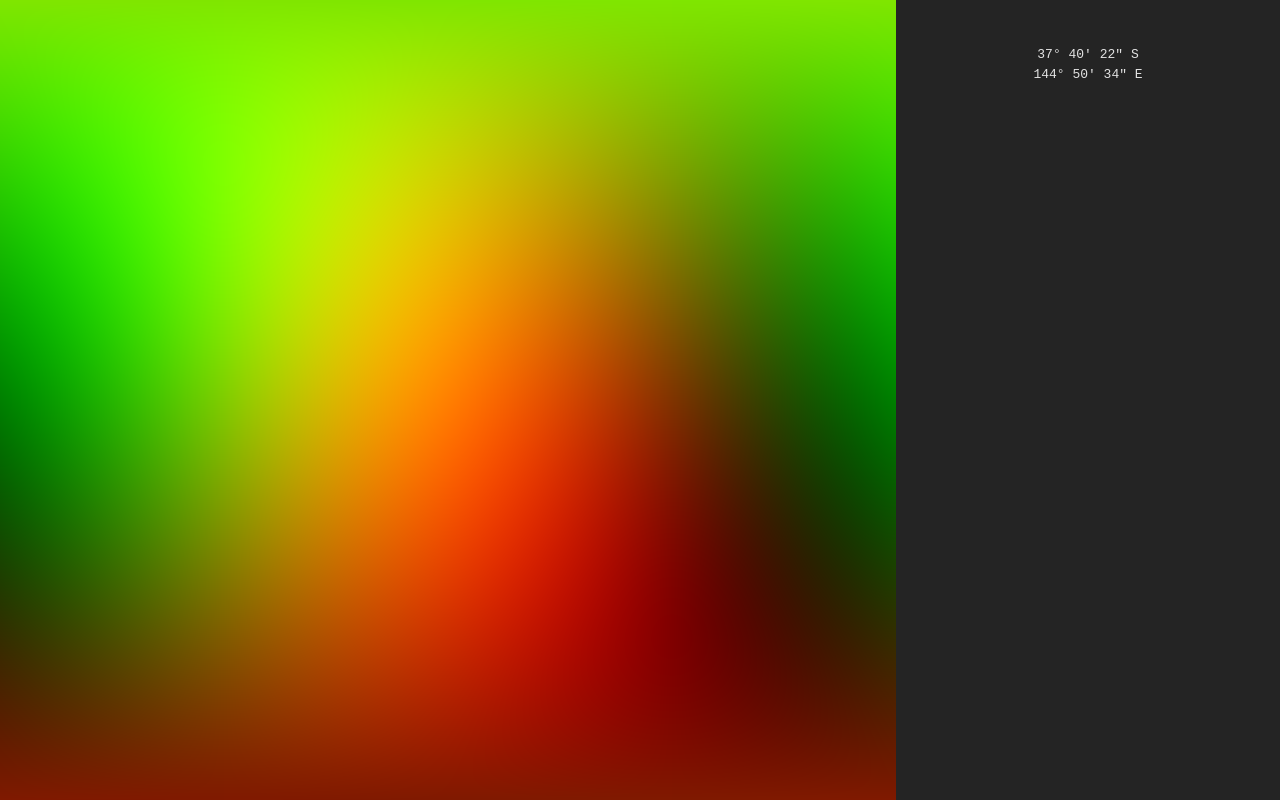
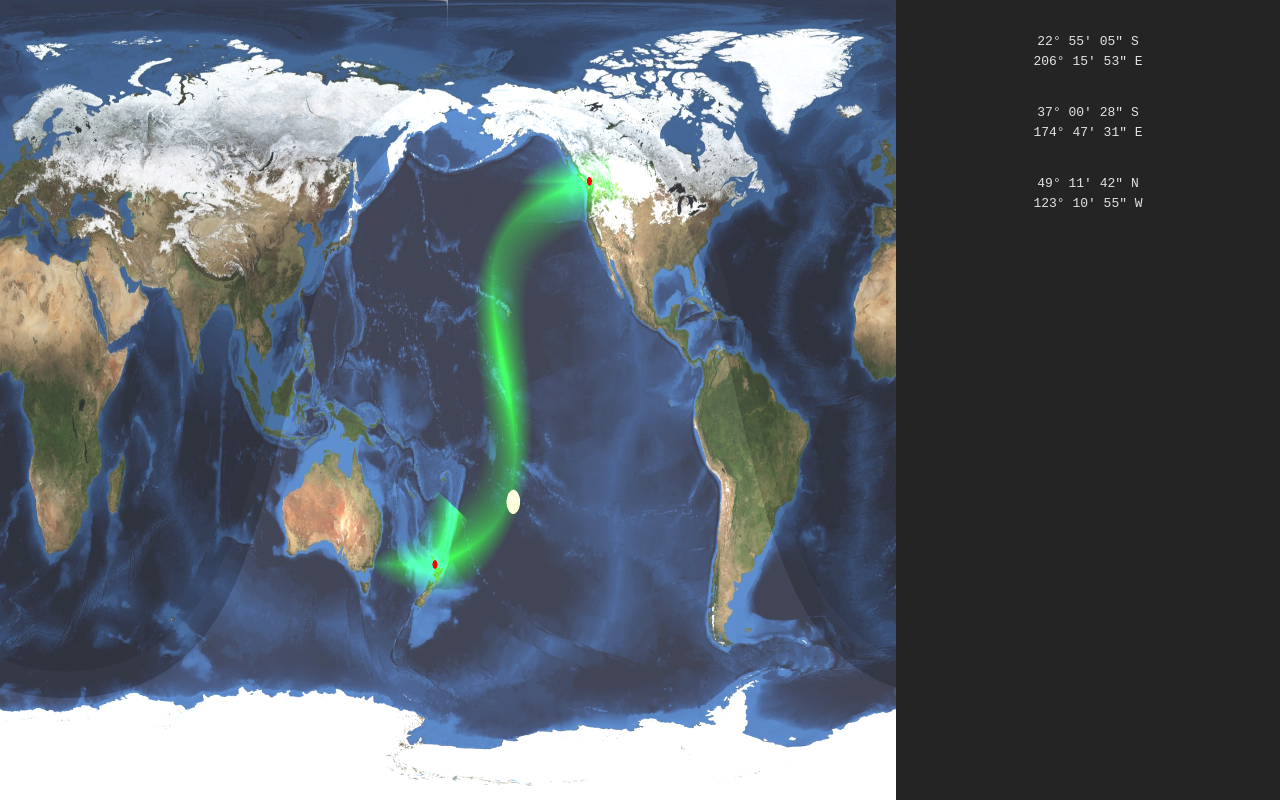
Before and after one commit to Rafferty97/flight-light, a React (Vite) app: page / in a window 1280 px wide. Built offline with nearby package versions, Linux system fonts and the light colour scheme.

Commit message:
Checkpoint: Green glow

```diff
--- a/src/App.tsx
+++ b/src/App.tsx
@@ -14,28 +14,33 @@ interface ShaderSource {
 function App() {
   const canvas = useRef<HTMLCanvasElement>(null);
   const map = useRef<Map | undefined>();
-  const [sun, setSun] = useState<LongLat>([0, 0]);
-  const [pointer, setPointer] = useState<LongLat>([0, 0]);
+  const [rotate, setRotate] = useState(0.5);
+  const [sun, setSun] = useState<LongLat>([3.6, -0.4]);
+  const [src, setSrc] = useState<LongLat>([0, 0]);
+  const [dst, setDst] = useState<LongLat>([0, 0]);
 
   useEffect(() => {
     if (!canvas.current) return;
     map.current ||= new Map(canvas.current);
-    map.current.render(sun, pointer);
-  }, [sun, pointer]);
+    map.current.render(rotate, sun, src, dst);
+  }, [rotate, sun, src, dst]);
 
   useEffect(() => {
     loadAirports().then((a) => {
-      const mel = a.find((a) => a.code == "MEL");
-      mel && setSun(mel.coords);
+      const [a1, a2] = ["AKL", "YVR"];
+      const p1 = a.find((a) => a.code == a1);
+      p1 && setSrc(p1.coords);
+      const p2 = a.find((a) => a.code == a2);
+      p2 && setDst(p2.coords);
     });
   }, []);
 
   const handleMouseMove = (ev: React.MouseEvent) => {
     const rect = canvas.current?.getBoundingClientRect();
     if (!rect) return;
-    const lon = 2.0 * Math.PI * ((ev.pageX - rect.left) / rect.width - 0.5);
+    const lon = 2.0 * Math.PI * ((ev.pageX - rect.left) / rect.width + rotate - 0.5);
     const lat = -Math.PI * ((ev.pageY - rect.top) / rect.height - 0.5);
-    setPointer([lon, lat]);
+    setDst([lon, lat]);
   };
 
   return (
@@ -43,7 +48,11 @@ function App() {
       <div id="canvas-container">
         <canvas id="canvas" ref={canvas} onMouseMove={handleMouseMove} />
       </div>
-      <pre style={{ width: "20rem", textAlign: "center", padding: "2rem" }}>{formatCoords(sun, "\n")}</pre>
+      <div>
+        <pre style={{ width: "20rem", textAlign: "center", margin: "2rem" }}>{formatCoords(sun, "\n")}</pre>
+        <pre style={{ width: "20rem", textAlign: "center", margin: "2rem" }}>{formatCoords(src, "\n")}</pre>
+        <pre style={{ width: "20rem", textAlign: "center", margin: "2rem" }}>{formatCoords(dst, "\n")}</pre>
+      </div>
     </div>
   );
 }
@@ -87,7 +96,7 @@ class Map {
     return { program, positionBuffer };
   }
 
-  async render(sun: LongLat, pointer?: LongLat) {
+  async render(rotate: number, sun: LongLat, src?: LongLat, dst?: LongLat) {
     const { canvas, gl } = this;
     const props = await this.props;
 
@@ -101,7 +110,9 @@ class Map {
     gl.vertexAttribPointer(vertexPosition, 2, gl.FLOAT, false, 0, 0);
 
     gl.uniform2fv(gl.getUniformLocation(props.program, "uSun"), sun);
-    gl.uniform2fv(gl.getUniformLocation(props.program, "uPointer"), pointer ?? [0, 0]);
+    gl.uniform2fv(gl.getUniformLocation(props.program, "uSrc"), src ?? [0, 0]);
+    gl.uniform2fv(gl.getUniformLocation(props.program, "uDst"), dst ?? [0, 0]);
+    gl.uniform1f(gl.getUniformLocation(props.program, "uRotate"), rotate);
 
     gl.clearColor(0.0, 0.0, 0.0, 1.0); // Clear to black, fully opaque
     gl.clear(gl.COLOR_BUFFER_BIT);
--- a/src/airports.ts
+++ b/src/airports.ts
@@ -10,7 +10,6 @@ export async function loadAirports(): Promise<Airport[]> {
   const out: Airport[] = [];
   for (const line of raw.split("\n")) {
     const parts = line.trim().split(":");
-    console.log(parts[16], parts[15]);
     out.push({
       code: parts[1],
       coords: [
```
Also changed, not shown: public/shader.frag, public/shader.vert.
